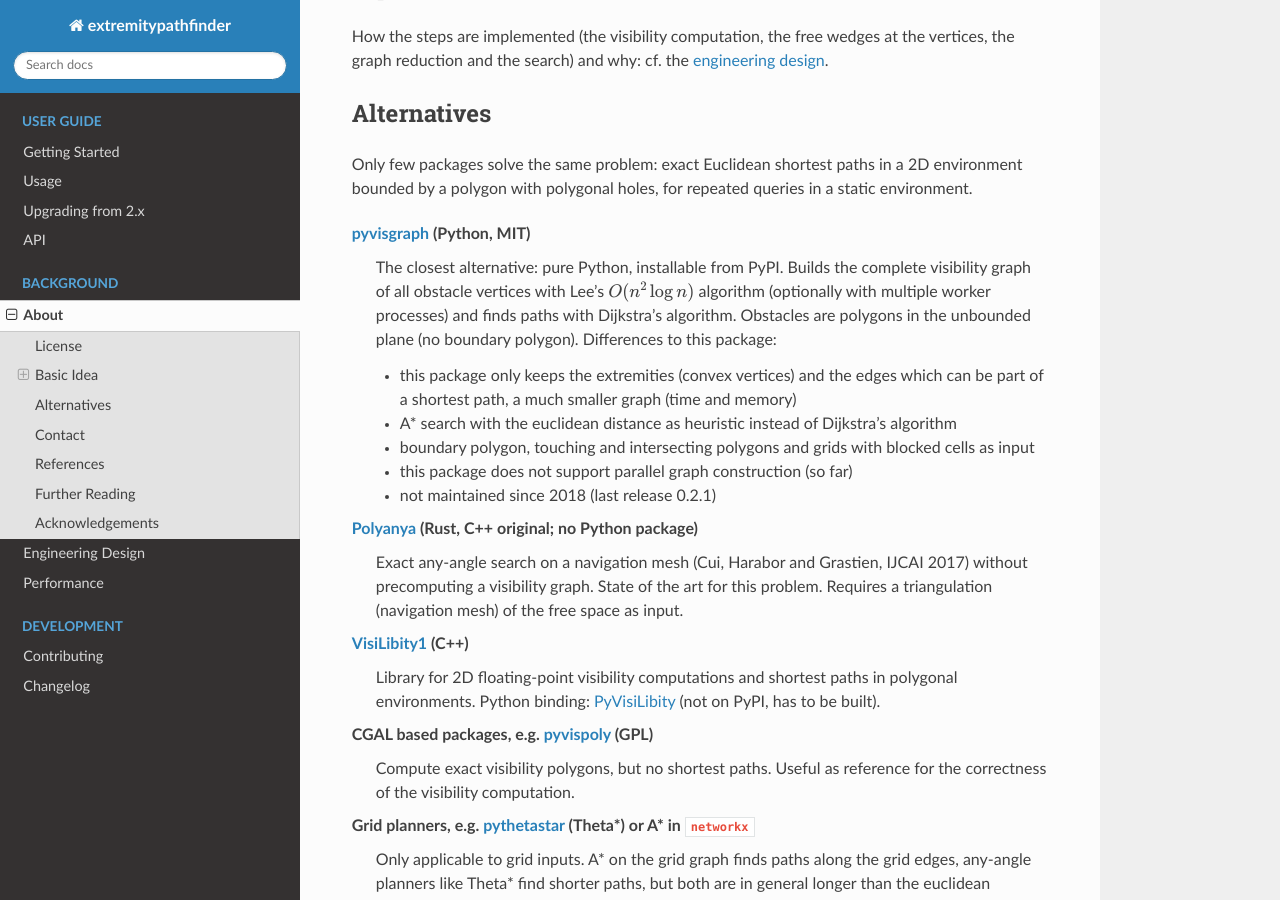
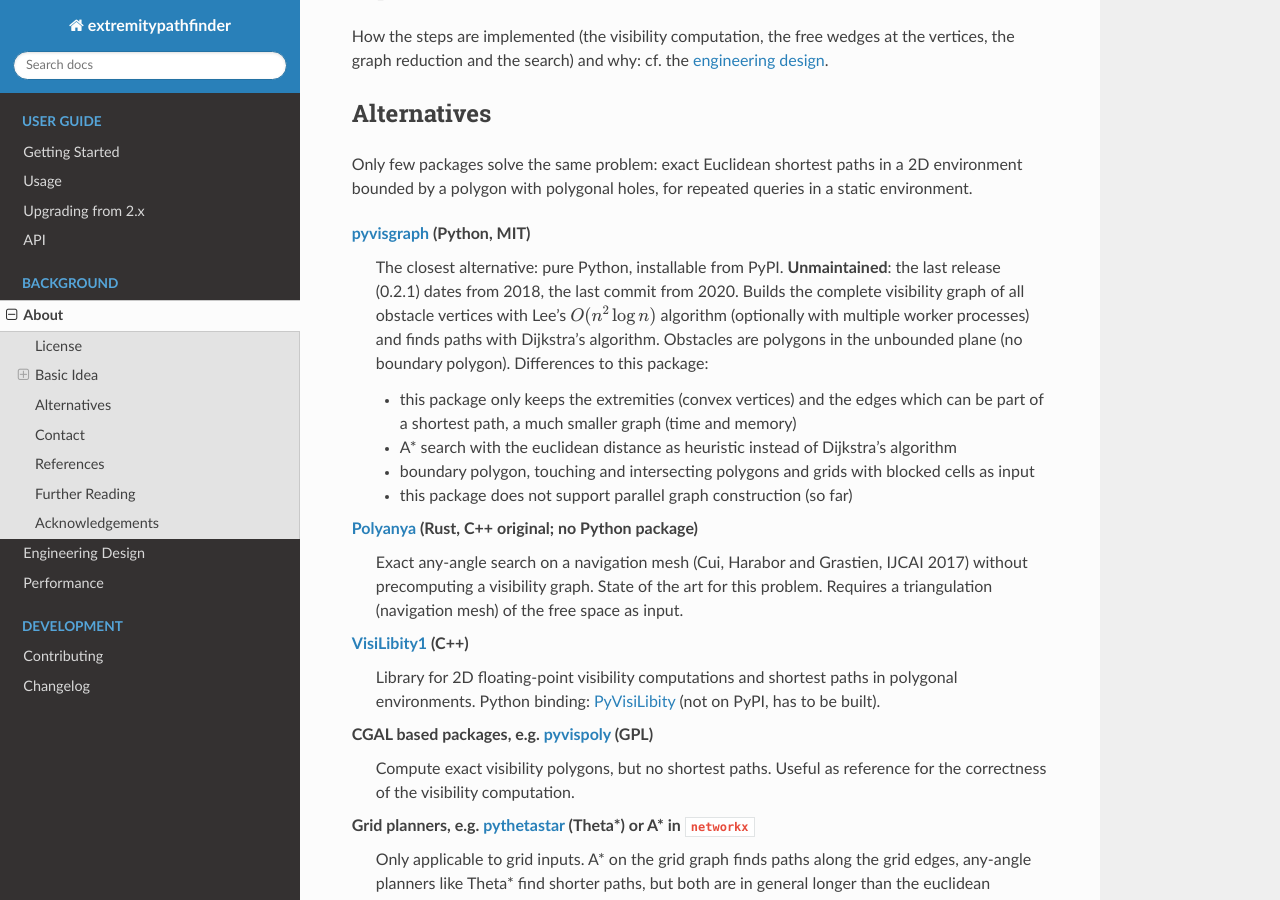
Before and after one commit to jannikmi/extremitypathfinder, a Sphinx documentation site: the page built from docs/3_about.rst, in a window 1280 px wide and 900 px high, scrolled down 6178 px. Built offline with Sphinx 7.4.7 and the Read the Docs theme 3.1.0, drawn with Linux system fonts in a browser that asks for light colours.

Commit message:
docs: state prominently that pyvisgraph is unmaintained
Co-Authored-By: Claude Opus 5.5 <noreply@anthropic.com>
Claude-Session: https://claude.ai/code/session_01XJqV79iYLZrT5cjZKht2bZ

```diff
--- a/docs/3_about.rst
+++ b/docs/3_about.rst
@@ -183,6 +183,7 @@ bounded by a polygon with polygonal holes, for repeated queries in a static envi
 
 `pyvisgraph <https://github.com/TaipanRex/pyvisgraph>`__ (Python, MIT)
     The closest alternative: pure Python, installable from PyPI.
+    **Unmaintained**: the last release (0.2.1) dates from 2018, the last commit from 2020.
     Builds the complete visibility graph of all obstacle vertices with Lee's :math:`O(n^2 \log n)` algorithm
     (optionally with multiple worker processes) and finds paths with Dijkstra's algorithm.
     Obstacles are polygons in the unbounded plane (no boundary polygon).
@@ -193,7 +194,6 @@ bounded by a polygon with polygonal holes, for repeated queries in a static envi
     - A* search with the euclidean distance as heuristic instead of Dijkstra's algorithm
     - boundary polygon, touching and intersecting polygons and grids with blocked cells as input
     - this package does not support parallel graph construction (so far)
-    - not maintained since 2018 (last release 0.2.1)
 
 `Polyanya <https://docs.rs/polyanya>`__ (Rust, C++ original; no Python package)
     Exact any-angle search on a navigation mesh (Cui, Harabor and Grastien, IJCAI 2017)
```
